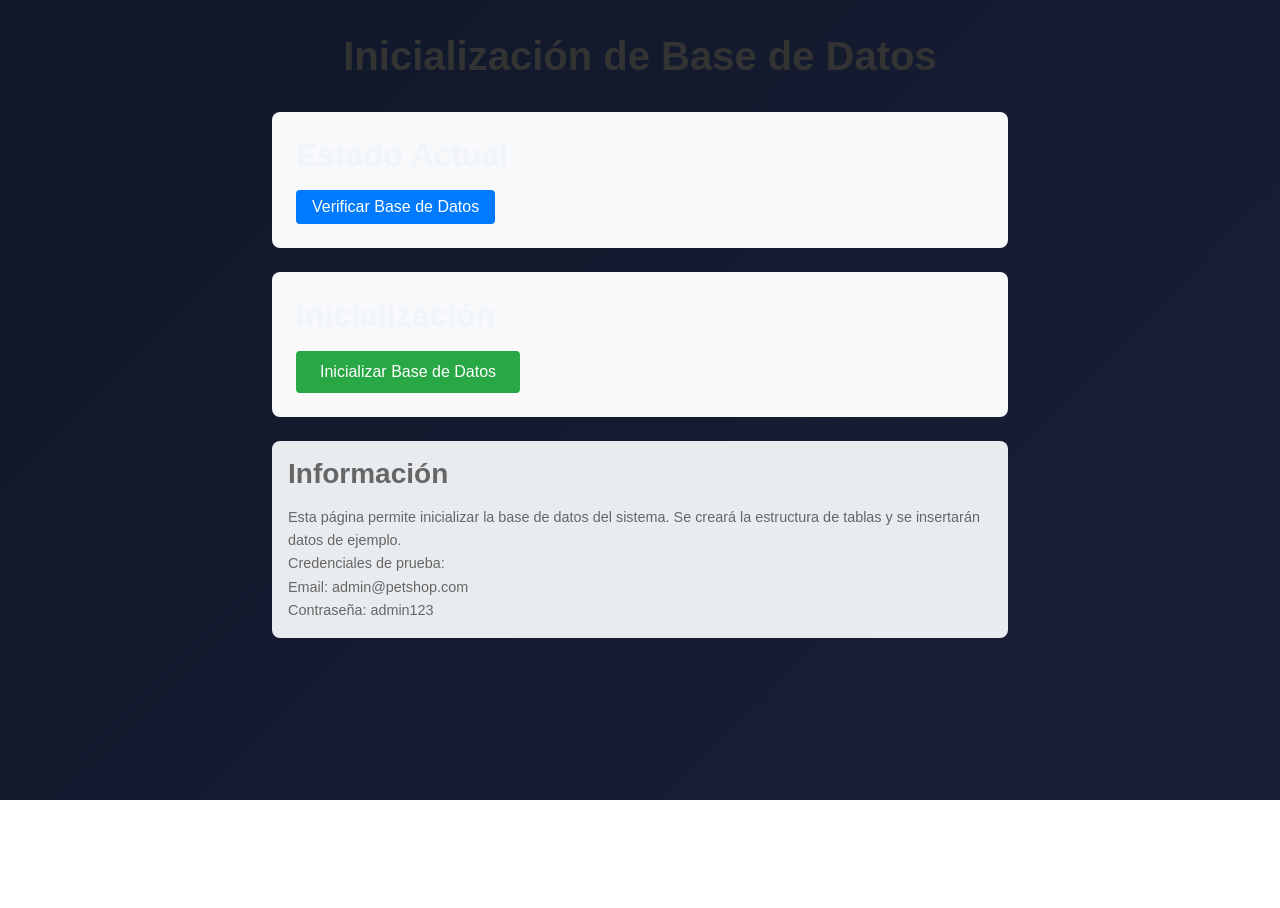
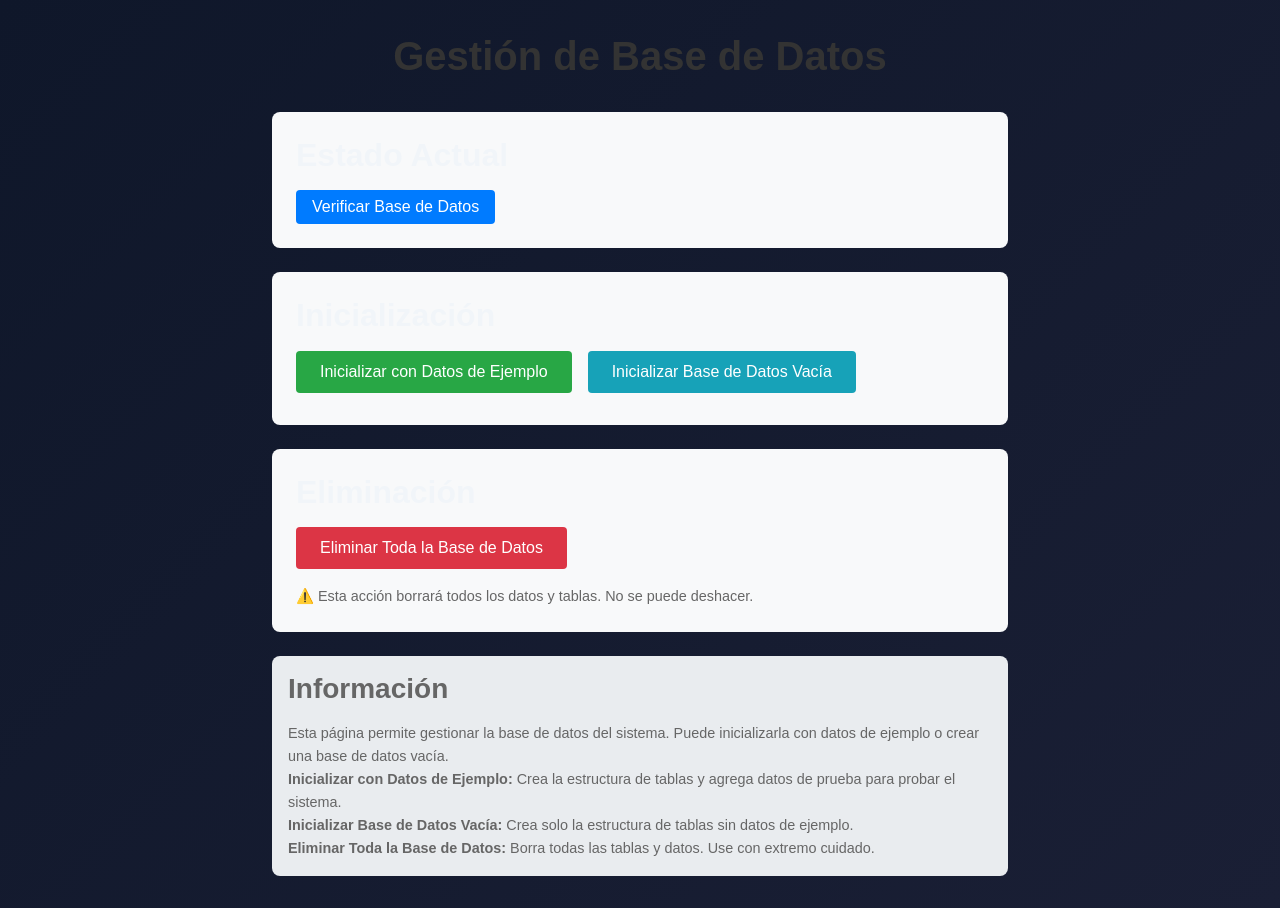
Before and after one commit to hciappolino/PETSHOP_APP2_B, a React (Vite) app in the folder frontend/: page /init-db in a window 1280 px wide. Before the commit the page ends 800 px from the top, so only its background shows below. Built offline with nearby package versions, Linux system fonts and the light colour scheme; no server answers.

Commit message:
BD MANAGMENT

```diff
--- a/frontend/src/pages/InitDB.jsx
+++ b/frontend/src/pages/InitDB.jsx
@@ -16,13 +16,33 @@ function InitDB() {
     }
   };
 
-  const initDB = async () => {
+  const initDB = async (withSeeds = true) => {
     setLoading(true);
     setError(null);
     setResult(null);
 
     try {
-      const response = await axios.post('/api/init/init-db');
+      const response = await axios.post('/api/init/init-db', { withSeeds });
+      setResult(response.data);
+      await checkDB();
+    } catch (err) {
+      setError(err.response?.data?.message || err.message);
+    } finally {
+      setLoading(false);
+    }
+  };
+
+  const dropDB = async () => {
+    if (!window.confirm('¿Está seguro de que desea eliminar toda la base de datos? Esta acción es irreversible y borrará todos los datos.')) {
+      return;
+    }
+
+    setLoading(true);
+    setError(null);
+    setResult(null);
+
+    try {
+      const response = await axios.post('/api/init/drop-db');
       setResult(response.data);
       await checkDB();
     } catch (err) {
@@ -44,7 +64,7 @@ function InitDB() {
         marginBottom: '2rem',
         color: '#333'
       }}>
-        Inicialización de Base de Datos
+        Gestión de Base de Datos
       </h1>
 
       <div style={{
@@ -101,8 +121,9 @@ function InitDB() {
         marginBottom: '1.5rem'
       }}>
         <h2 style={{ marginBottom: '1rem' }}>Inicialización</h2>
+
         <button
-          onClick={initDB}
+          onClick={() => initDB(true)}
           disabled={loading}
           style={{
             padding: '0.75rem 1.5rem',
@@ -112,11 +133,30 @@ function InitDB() {
             borderRadius: '4px',
             cursor: loading ? 'not-allowed' : 'pointer',
             fontSize: '1rem',
-            marginRight: '1rem'
+            marginRight: '1rem',
+            marginBottom: '0.5rem'
           }}
         >
-          {loading ? 'Inicializando...' : 'Inicializar Base de Datos'}
+          {loading ? 'Inicializando...' : 'Inicializar con Datos de Ejemplo'}
         </button>
+
+        <button
+          onClick={() => initDB(false)}
+          disabled={loading}
+          style={{
+            padding: '0.75rem 1.5rem',
+            background: loading ? '#6c757d' : '#17a2b8',
+            color: 'white',
+            border: 'none',
+            borderRadius: '4px',
+            cursor: loading ? 'not-allowed' : 'pointer',
+            fontSize: '1rem',
+            marginBottom: '0.5rem'
+          }}
+        >
+          {loading ? 'Inicializando...' : 'Inicializar Base de Datos Vacía'}
+        </button>
+
         {result && (
           <div style={{
             marginTop: '1rem',
@@ -127,12 +167,47 @@ function InitDB() {
             border: '1px solid #c3e6cb'
           }}>
             <strong>✅ {result.message}</strong>
+            {result.data && (
+              <div>
                 <br />
                 Usuarios creados: {result.data.usuarios}
                 <br />
                 Productos creados: {result.data.productos}
               </div>
             )}
+          </div>
+        )}
+      </div>
+
+      <div style={{
+        background: '#f8f9fa',
+        padding: '1.5rem',
+        borderRadius: '8px',
+        marginBottom: '1.5rem'
+      }}>
+        <h2 style={{ marginBottom: '1rem' }}>Eliminación</h2>
+        <button
+          onClick={dropDB}
+          disabled={loading}
+          style={{
+            padding: '0.75rem 1.5rem',
+            background: loading ? '#6c757d' : '#dc3545',
+            color: 'white',
+            border: 'none',
+            borderRadius: '4px',
+            cursor: loading ? 'not-allowed' : 'pointer',
+            fontSize: '1rem'
+          }}
+        >
+          {loading ? 'Eliminando...' : 'Eliminar Toda la Base de Datos'}
+        </button>
+        <p style={{
+          marginTop: '1rem',
+          fontSize: '0.9rem',
+          color: '#666'
+        }}>
+          ⚠️ Esta acción borrará todos los datos y tablas. No se puede deshacer.
+        </p>
       </div>
 
       {error && (
@@ -156,16 +231,27 @@ function InitDB() {
       }}>
         <h3>Información</h3>
         <p>
-          Esta página permite inicializar la base de datos del sistema.
-          Se creará la estructura de tablas y se insertarán datos de ejemplo.
+          Esta página permite gestionar la base de datos del sistema.
+          Puede inicializarla con datos de ejemplo o crear una base de datos vacía.
         </p>
         <p>
-          Credenciales de prueba:
+          <strong>Inicializar con Datos de Ejemplo:</strong> Crea la estructura de tablas y agrega datos de prueba para probar el sistema.
+        </p>
+        <p>
+          <strong>Inicializar Base de Datos Vacía:</strong> Crea solo la estructura de tablas sin datos de ejemplo.
+        </p>
+        <p>
+          <strong>Eliminar Toda la Base de Datos:</strong> Borra todas las tablas y datos. Use con extremo cuidado.
+        </p>
+        {dbStatus?.table_count === 0 && (
+          <p>
+            Credenciales de prueba (si selecciona inicialización con datos):
             <br />
-          Email: admin@petshop.com
+            Usuario: admin
             <br />
             Contraseña: admin123
           </p>
+        )}
       </div>
     </div>
   );
--- a/frontend/src/pages/Login.jsx
+++ b/frontend/src/pages/Login.jsx
@@ -94,6 +94,23 @@ export default function Login() {
                     <p className="text-muted">
                         Single-Company Architecture
                     </p>
+                    <div style={{ marginTop: '1rem' }}>
+                        <button
+                            type="button"
+                            onClick={() => window.location.href = '/init-db'}
+                            style={{
+                                padding: '0.5rem 1rem',
+                                background: 'transparent',
+                                color: '#6c757d',
+                                border: '1px solid #6c757d',
+                                borderRadius: '4px',
+                                fontSize: '0.875rem',
+                                cursor: 'pointer'
+                            }}
+                        >
+                            🛠️ Gestión de Base de Datos
+                        </button>
+                    </div>
                 </div>
             </div>
         </div>
```
Also changed, not shown: 2 other files (tests, documents, lock files or other folders). Lines whose indentation alone changed are shown as unchanged.
